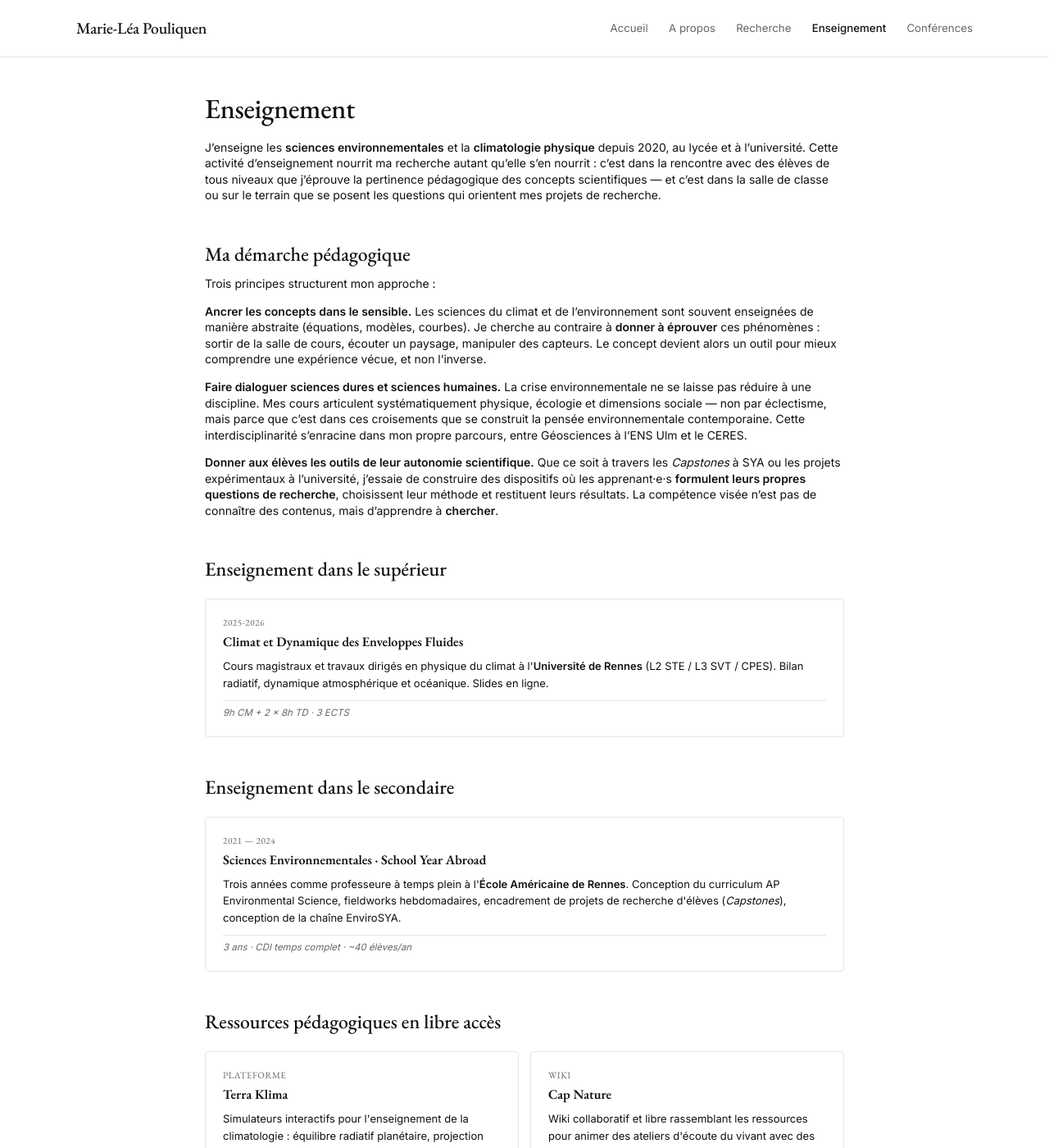
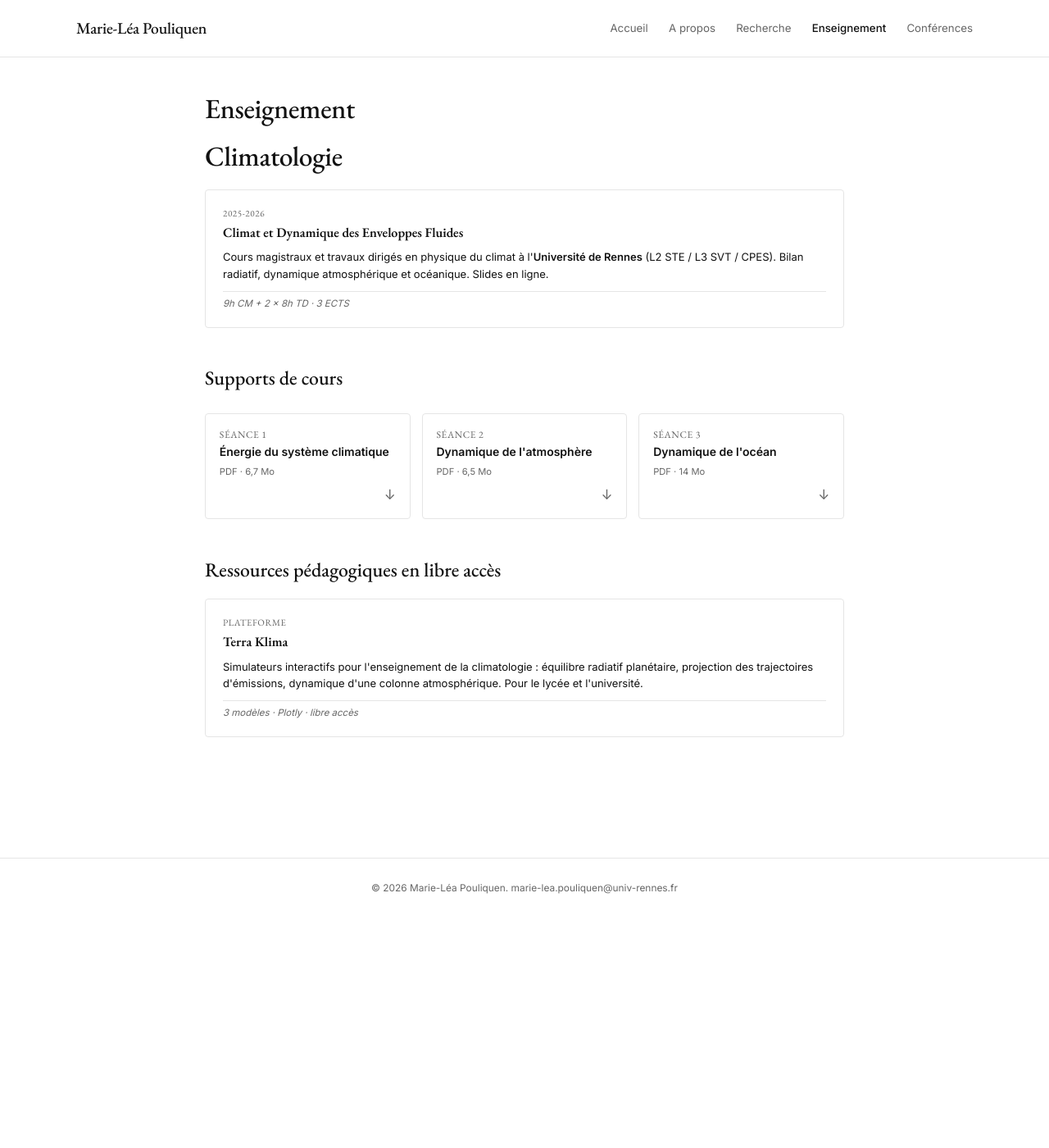
Before and after one commit to marieleapouliquen/marieleapouliquen.github.io, a Jekyll site: the page built from _pages/enseignement.md, in a window 1280 px wide and 1400 px high. Shown: the whole window at 82% size. Built offline with Jekyll 4.4.1, drawn with Linux system fonts in a browser that asks for light colours; some of the changed text lies outside the part shown.

Commit message:
Update enseignement.md

```diff
--- a/_pages/enseignement.md
+++ b/_pages/enseignement.md
@@ -2,22 +2,10 @@
 layout: default
 permalink: /enseignement/
 title: Enseignement
-description: Cours universitaires, enseignement secondaire et ressources pédagogiques en sciences environnementales
+description: Cours et ressources pédagogiques
 ---
 
-J'enseigne les **sciences environnementales** et la **climatologie physique** depuis 2020, au lycée et à l'université. Cette activité d'enseignement nourrit ma recherche autant qu'elle s'en nourrit : c'est dans la rencontre avec des élèves de tous niveaux que j'éprouve la pertinence pédagogique des concepts scientifiques — et c'est dans la salle de classe ou sur le terrain que se posent les questions qui orientent mes projets de recherche.
-
-## Ma démarche pédagogique
-
-Trois principes structurent mon approche :
-
-**Ancrer les concepts dans le sensible.** Les sciences du climat et de l'environnement sont souvent enseignées de manière abstraite (équations, modèles, courbes). Je cherche au contraire à **donner à éprouver** ces phénomènes : sortir de la salle de cours, écouter un paysage, manipuler des capteurs. Le concept devient alors un outil pour mieux comprendre une expérience vécue, et non l'inverse.
-
-**Faire dialoguer sciences dures et sciences humaines.** La crise environnementale ne se laisse pas réduire à une discipline. Mes cours articulent systématiquement physique, écologie et dimensions sociale — non par éclectisme, mais parce que c'est dans ces croisements que se construit la pensée environnementale contemporaine. Cette interdisciplinarité s'enracine dans mon propre parcours, entre Géosciences à l'ENS Ulm et le CERES.
-
-**Donner aux élèves les outils de leur autonomie scientifique.** Que ce soit à travers les *Capstones* à SYA ou les projets expérimentaux à l'université, j'essaie de construire des dispositifs où les apprenant·e·s **formulent leurs propres questions de recherche**, choisissent leur méthode et restituent leurs résultats. La compétence visée n'est pas de connaître des contenus, mais d'apprendre à **chercher**.
-
-## Enseignement dans le supérieur
+# Climatologie
 
 <div class="teaching-cards">
   <a href="{{ '/cours-climat-rennes/' | relative_url }}" class="teaching-card">
@@ -28,16 +16,26 @@ Trois principes structurent mon approche :
   </a>
 </div>
 
-## Enseignement dans le secondaire
+## Supports de cours
 
-<div class="teaching-cards">
-  <a href="{{ '/sya/' | relative_url }}" class="teaching-card">
-    <span class="teaching-card-date">2021 — 2024</span>
-    <h3>Sciences Environnementales · School Year Abroad</h3>
-    <p>Trois années comme professeure à temps plein à l'<strong>École Américaine de Rennes</strong>. Conception du curriculum AP Environmental Science, fieldworks hebdomadaires, encadrement de projets de recherche d'élèves (<em>Capstones</em>), conception de la chaîne EnviroSYA.</p>
-    <span class="teaching-card-meta">3 ans · CDI temps complet · ~40 élèves/an</span>
+<div class="course-downloads">
+  <a href="{{ '/assets/pdf/cours-climat-seance-1-energie.pdf' | relative_url }}" class="download-card" target="_blank" rel="noopener">
+    <span class="download-num">Séance 1</span>
+    <span class="download-title">Énergie du système climatique</span>
+    <span class="download-meta">PDF · 6,7 Mo</span>
+  </a>
+  <a href="{{ '/assets/pdf/cours-climat-seance-2-atmosphere.pdf' | relative_url }}" class="download-card" target="_blank" rel="noopener">
+    <span class="download-num">Séance 2</span>
+    <span class="download-title">Dynamique de l'atmosphère</span>
+    <span class="download-meta">PDF · 6,5 Mo</span>
+  </a>
+  <a href="{{ '/assets/pdf/cours-climat-seance-3-ocean.pdf' | relative_url }}" class="download-card" target="_blank" rel="noopener">
+    <span class="download-num">Séance 3</span>
+    <span class="download-title">Dynamique de l'océan</span>
+    <span class="download-meta">PDF · 14 Mo</span>
   </a>
 </div>
+
 
 ## Ressources pédagogiques en libre accès
 
@@ -49,10 +47,4 @@ Trois principes structurent mon approche :
     <span class="teaching-card-meta">3 modèles · Plotly · libre accès</span>
   </a>
 
-  <a href="{{ '/cap-nature/' | relative_url }}" class="teaching-card">
-    <span class="teaching-card-date">Wiki</span>
-    <h3>Cap Nature</h3>
-    <p>Wiki collaboratif et libre rassemblant les ressources pour animer des ateliers d'écoute du vivant avec des capteurs participatifs. Pour enseignant·e·s du secondaire et du supérieur, médiateur·rice·s scientifiques et éducateur·rice·s nature.</p>
-    <span class="teaching-card-meta">Wiki · CC BY-SA 4.0 · libre accès</span>
-  </a>
 </div>
```
